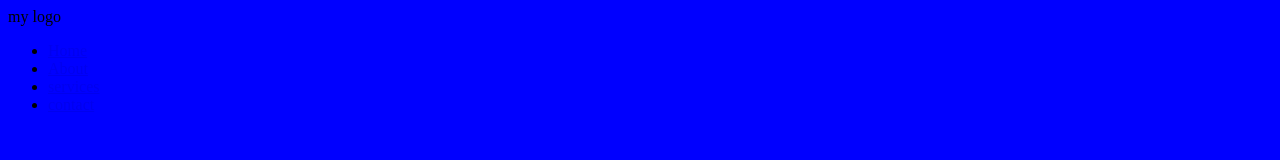
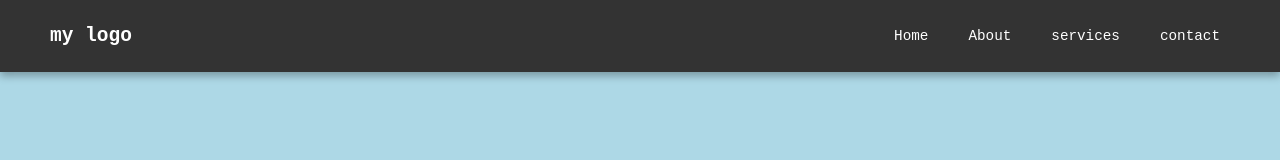
Before and after one commit to nrcfstudents/shanicewangui, a plain HTML site: page index.html in a window 1280 px wide. Drawn offline with Linux system fonts and the light colour scheme.

Commit message:
added css file

```diff
--- a/styles.css
+++ b/styles.css
@@ -1,3 +1,118 @@
 body{
 	background-color: blue;
 }
+
+*{
+	margin: 0;
+	padding: 0;
+	box-sizing: border-box;
+
+}
+.navbar{
+	background-color: #333;
+	padding: 25px 50px 25px 50px;
+	display: flex;
+	justify-content: space-between;
+	align-items: center;
+	position: sticky;
+	top: 0
+	z-index:1000;
+}
+.logoeneral reset */
+* {
+    margin: 0;
+    padding: 0;
+    box-sizing: border-box;
+}
+
+/* Body styling */
+body {
+    background-color: lightblue;
+    font-family: monospace;
+}
+
+h1{
+    color: indianred;
+}
+
+/* Navbar styling */
+.navbar {
+    background-color: #333;
+    padding: 25px 50px 25px 50px;
+    display: flex;
+    justify-content: space-between;
+    align-items: center;
+    position: sticky;
+    top: 0;
+    z-index: 1000;
+    box-shadow: 0px 4px 8px rgba(0, 0, 0, 0.3);
+}
+
+/* Logo styling */
+.logo {
+    font-size: 1.5em;
+    color: #fff;
+    font-weight: bold;
+}
+
+/* Nav links styling */
+.nav-links {
+    list-style: none;
+    display: flex;
+    gap: 20px;
+}
+
+.nav-links li {
+    position: relative;
+}
+
+.nav-links a {
+    text-decoration: none;
+    color: #fff;
+    font-size: 1.1em;
+    padding: 5px 10px;
+    transition: color 0.3s ease;
+}
+
+/* Hover effect for nav links */
+.nav-links a:hover {
+    color: #FFD700;
+}
+
+/* Fancy underline effect */
+.nav-links a::after {
+    content: '';
+    display: block;
+    width: 0;
+    height: 2px;
+    background: #FFD700;
+    transition: width 0.3s;
+    position: absolute;
+    bottom: -2px;
+    left: 0;
+}
+
+.nav-links a:hover::after {
+    width: 100%;
+}{
+	font-size: 1.5em;
+	color:#fff;
+	font-weight: bold;
+}
+.nav-links{
+	list-style: none;
+	display: flex;
+	gap:20px;
+}
+.nav-links li{
+	position: relative;
+}
+.nav-links a{
+	text-decoration: none;
+	color: #fff;
+	font-size: 1.1em;
+	padding: 5px 10px
+}
+.nav-links a:hover{
+	color: #FFD700
+}
```
